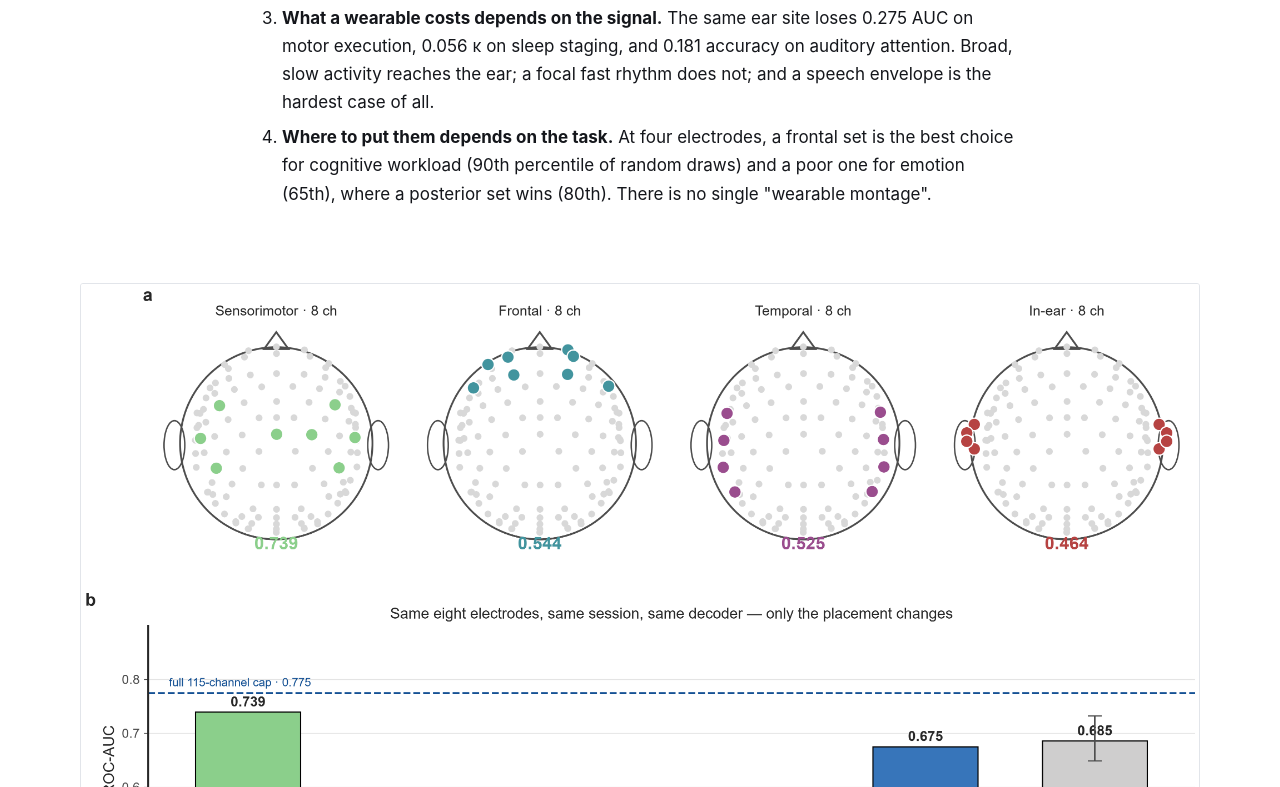
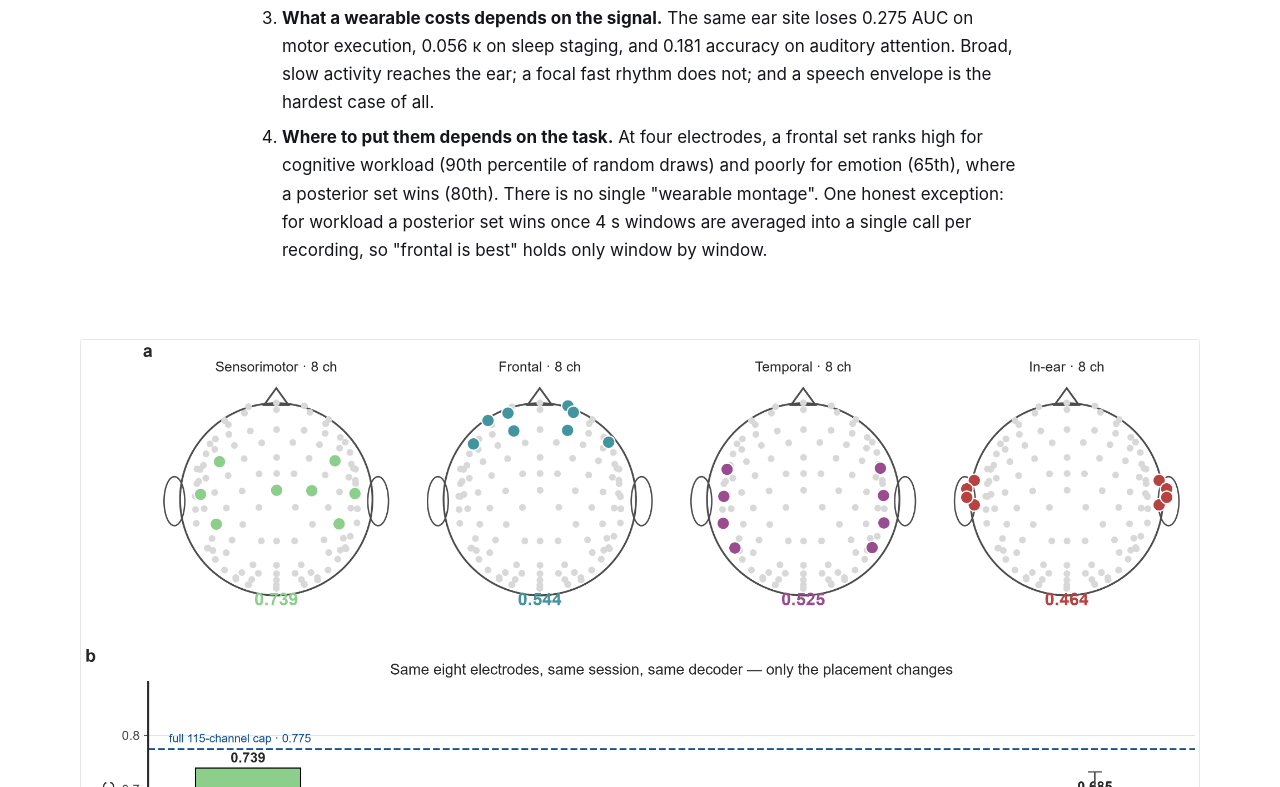
Before and after one commit to Barryyjiang/FORGE-EEG, a plain HTML site: page docs/index.html in a window 1280 px wide. Shown: the part 1933-2720 px from the top of the page. Drawn offline with Linux system fonts and the light colour scheme.

Commit message:
Report workload at both aggregation levels; soften frontal-best claim

```diff
--- a/docs/index.html
+++ b/docs/index.html
@@ -160,10 +160,13 @@
           </li>
           <li>
             <strong>Where to put them depends on the task.</strong> At four
-            electrodes, a frontal set is the best choice for cognitive workload
-            (90th percentile of random draws) and a poor one for
+            electrodes, a frontal set ranks high for cognitive workload
+            (90th percentile of random draws) and poorly for
             emotion (65th), where a posterior set wins
-            (80th). There is no single "wearable montage".
+            (80th). There is no single "wearable montage". One honest
+            exception: for workload a posterior set wins once 4&nbsp;s windows are
+            averaged into a single call per recording, so "frontal is best" holds
+            only window by window.
           </li>
         </ol>
       </div>
@@ -218,7 +221,7 @@
 
     <div class="table-wrap">
     <table>
-      <caption><span class='label'>Table 1.</span> Headline result per task: the best reduced montage against that task's reference, at the task's standard decoder. Deltas are paired on the same subject (or subject-session) with 95% paired <em>t</em> intervals recomputed from <code>results/benchmark/</code>.</caption>
+      <caption><span class='label'>Table 1.</span> Headline result per task: the best reduced montage against that task's reference, at the task's standard decoder. Deltas are paired on the same subject (or subject-session) with 95% paired <em>t</em> intervals recomputed from <code>results/benchmark/</code>. Scores are one decision per trial or per <em>n</em>-second window. Workload additionally shows its recording-level balanced accuracies (full&nbsp;14 / glasses-4 / posterior-4), the aggregation the STEW literature and the team's independent reimplementation report; the two levels rank the two four-electrode sets differently.</caption>
       <thead>
         <tr><th>Task</th><th>Reference</th><th>Best reduced montage</th><th class="num">Retained</th><th class="num">Paired Δ [95% CI]</th><th>Agreement</th></tr>
       </thead>
@@ -229,7 +232,7 @@
       <tr><td><strong>SSVEP</strong></td><td>0.928<br><span class='small'>Full cap, k=8</span></td><td>0.914<br><span class='small'>Max-spread subset, k=4</span></td><td class="num"><strong>98.5%</strong></td><td class="num"><span class='delta-neg'>−0.014</span><br><span class='small nowrap'>[−0.052, 0.024]</span></td><td>5/10 negative<br><span class='small'>n=10, p=0.429</span></td></tr>
       <tr><td><strong>Motor execution</strong></td><td>0.775<br><span class='small'>Full cap, k=115</span></td><td>0.739<br><span class='small'>Sensorimotor region, k=8</span></td><td class="num"><strong>95.4%</strong></td><td class="num"><span class='delta-neg'>−0.036</span><br><span class='small nowrap'>[−0.144, 0.073]</span></td><td>5/6 negative<br><span class='small'>n=6, p=0.438</span></td></tr>
       <tr><td><strong>Sleep staging</strong></td><td>0.418<br><span class='small'>Scalp 6 ch, k=6</span></td><td>0.362<br><span class='small'>Ear 6 ch, k=6</span></td><td class="num"><strong>86.5%</strong></td><td class="num"><span class='delta-neg'>−0.056</span><br><span class='small nowrap'>[−0.104, −0.009]</span></td><td>9/9 negative<br><span class='small'>n=9, p=0.026</span></td></tr>
-      <tr><td><strong>Cognitive workload</strong></td><td>0.874<br><span class='small'>Full 14 ch, k=14</span></td><td>0.844<br><span class='small'>Glasses-like 4 ch, k=4</span></td><td class="num"><strong>96.6%</strong></td><td class="num"><span class='delta-neg'>−0.030</span><br><span class='small nowrap'>[−0.059, −0.001]</span></td><td>30/48 negative<br><span class='small'>n=48, p=0.041</span></td></tr>
+      <tr><td><strong>Cognitive workload</strong><br><span class='small'>recording-level: 90.6% / 85.4% / 87.5%</span></td><td>0.874<br><span class='small'>Full 14 ch, k=14</span></td><td>0.844<br><span class='small'>Glasses-like 4 ch, k=4</span></td><td class="num"><strong>96.6%</strong></td><td class="num"><span class='delta-neg'>−0.030</span><br><span class='small nowrap'>[−0.059, −0.001]</span></td><td>30/48 negative<br><span class='small'>n=48, p=0.041</span></td></tr>
       <tr><td><strong>Auditory attention</strong></td><td>0.807<br><span class='small'>Scalp 12 ch, k=12</span></td><td>0.626<br><span class='small'>In-ear 12 ch, k=12</span></td><td class="num"><strong>77.5%</strong></td><td class="num"><span class='delta-neg'>−0.181</span><br><span class='small nowrap'>[−0.249, −0.114]</span></td><td>14/15 negative<br><span class='small'>n=15, p=0.000</span></td></tr>
       <tr><td><strong>Emotion recognition</strong></td><td>0.570<br><span class='small'>Full 30 ch, k=30</span></td><td>0.558<br><span class='small'>Posterior 4 ch, k=4</span></td><td class="num"><strong>97.9%</strong></td><td class="num"><span class='delta-neg'>−0.012</span><br><span class='small nowrap'>[−0.030, 0.006]</span></td><td>55/123 negative<br><span class='small'>n=123, p=0.186</span></td></tr>
       </tbody>
```
